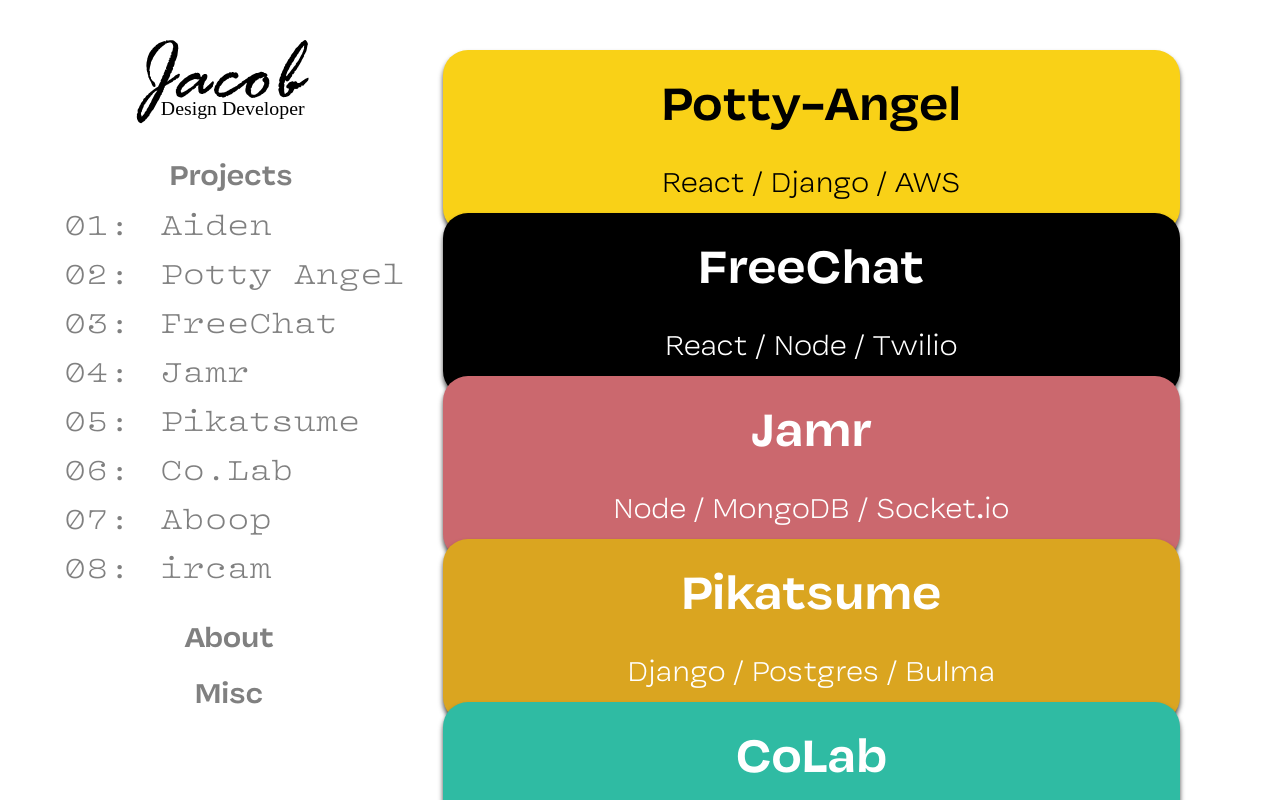
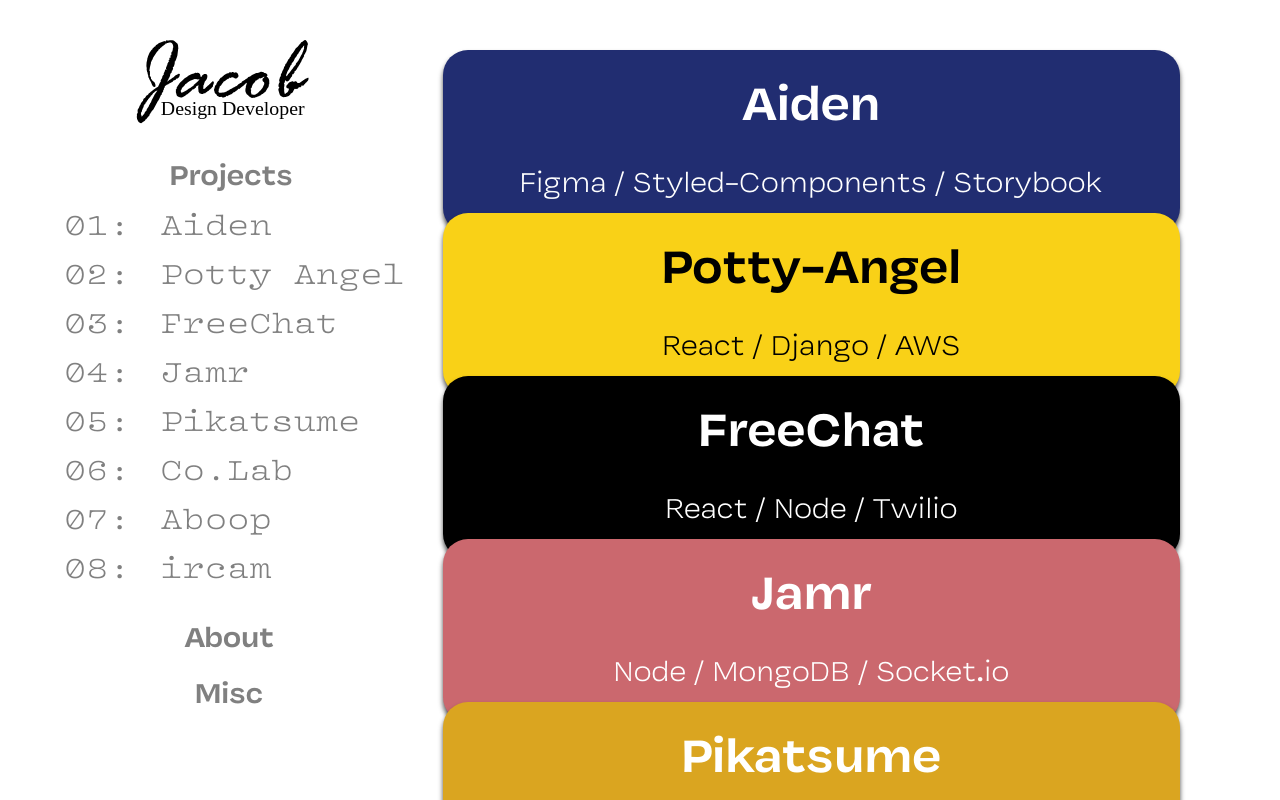
Before and after one commit to kleimaj/kleimaj.github.io, a React (Create React App) app: page /projects in a window 1280 px wide. Shown: the top 800 px of the page. Built offline with nearby package versions, Linux system fonts and the light colour scheme.

Commit message:
adds aiden to projects

```diff
--- a/src/Components/Project/Project.scss
+++ b/src/Components/Project/Project.scss
@@ -5,6 +5,7 @@ $aboop: #3068a7;
 $colab: #2fbba3;
 $ircam: #6232BF;
 $potty: #f9d117;
+$aiden: #212D71;
 
 // [aos="fade"] {
 //     opacity: 0;
@@ -22,6 +23,14 @@ a.project {
     transition: all .5s ease-in-out;
 
     &:first-child {
+        background-color: $aiden;
+        color: white;
+        img {
+            width: 150px;
+        }
+    }
+
+    &:nth-child(2) {
         color: black;
         background-color: $potty;
     }
@@ -246,6 +255,10 @@ a.next {
         padding: 25px;
     }
 }
+.aiden {
+    background-color: $aiden;
+    color: white;
+}
 .potty {
     background-color: $potty;
     h1 {
--- a/src/Containers/Projects/Projects.js
+++ b/src/Containers/Projects/Projects.js
@@ -1,5 +1,6 @@
 import React from 'react';
 import Project from '../../Components/Project/Project';
+// import src from '*.bmp';
 
 const Projects = () => {
     window.scrollTo({
@@ -7,6 +8,11 @@ const Projects = () => {
       });
     const path = "/images/portfolio_icons/";
     const projects = [
+        {
+            name: 'Aiden',
+            description: 'Figma / Styled-Components / Storybook',
+            src: path+'aiden-dark.svg'
+        },
         {
             name: 'Potty-Angel',
             description: 'React / Django / AWS',
```
Also changed, not shown: public/images/portfolio_icons/aiden-dark.svg (added), public/images/portfolio_icons/aiden-light.svg (added).
